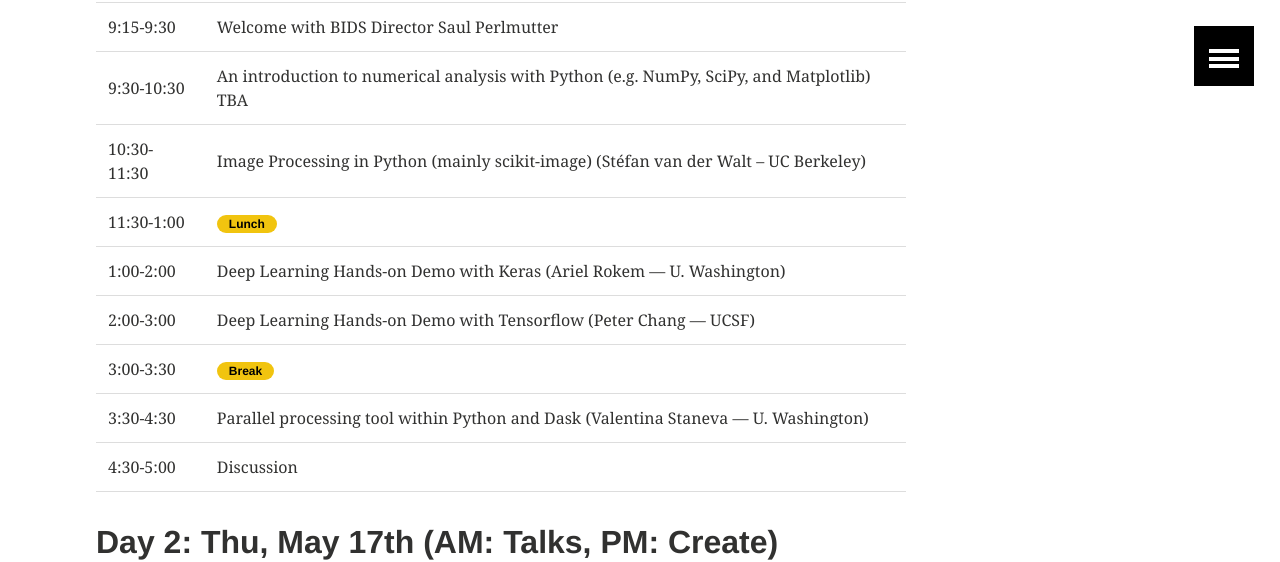
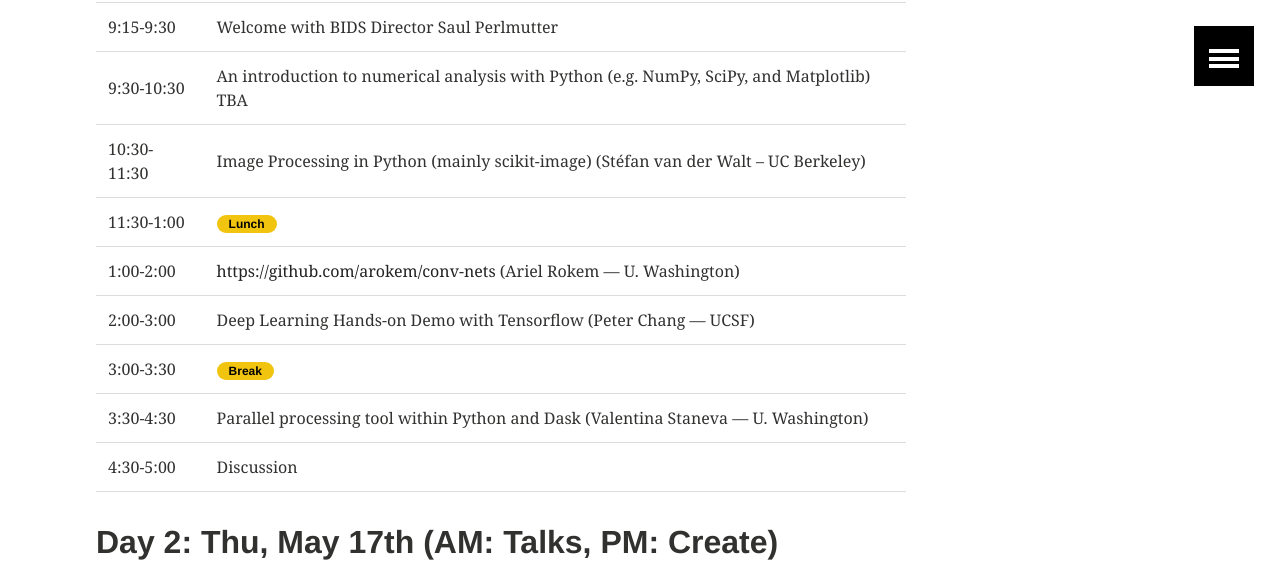
Before and after one commit to imagexd/imagexd.github.io, a Jekyll site: the page built from programs/imagexd2018.md, in a window 1280 px wide and 900 px high, scrolled down 685 px. Shown: the top 562 px of the window. Built offline with Jekyll 4.4.1, drawn with Linux system fonts in a browser that asks for light colours.

Commit message:
adding the github link for Ariel's Tutorial

```diff
--- a/programs/imagexd2018.md
+++ b/programs/imagexd2018.md
@@ -28,7 +28,7 @@
 |----
 | 11:30-1:00  | <span class="badge warning">Lunch</span>   |
 |----
-| 1:00-2:00   | Deep Learning Hands-on Demo with Keras (Ariel Rokem --- U. Washington)    |
+| 1:00-2:00   | [https://github.com/arokem/conv-nets](Deep Learning Hands-on Demo with Keras) (Ariel Rokem --- U. Washington) |
 | 2:00-3:00   | Deep Learning Hands-on Demo with Tensorflow (Peter Chang --- UCSF)  |
 |----
 | 3:00-3:30   | <span class="badge warning">Break</span>   |
```
